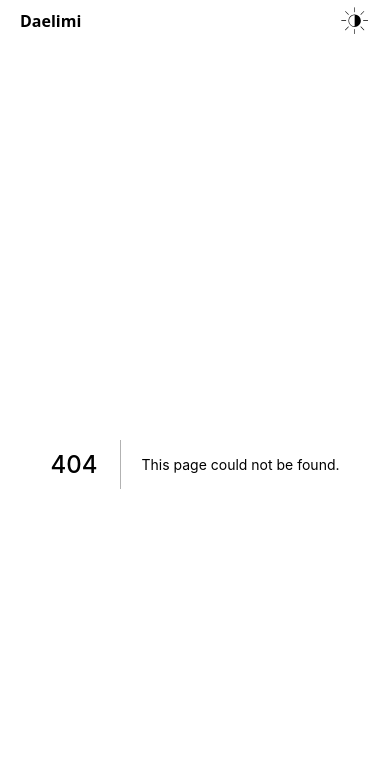
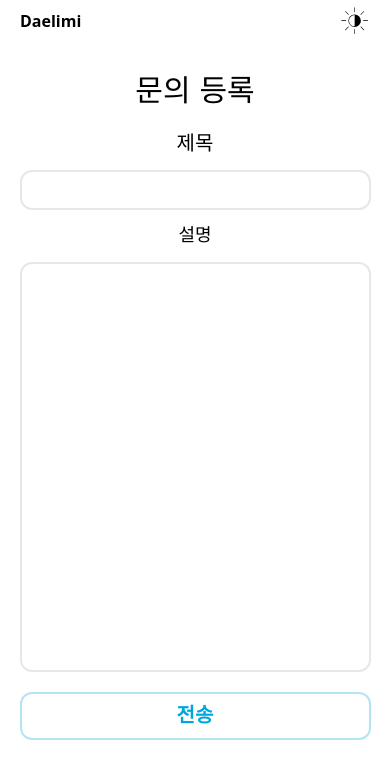
Before and after one commit to SOPLAY/Daelimi, a Next.js app: page /error_report_mobile in a window 390 px wide. Before the commit this address had no page. Shown: the top 778 px of the page. Built offline with nearby package versions, Linux system fonts and the light colour scheme.

Commit message:
[ error_report_mobile page add ] ( pages/error_report_mobile.js ) 에러 리포트 모바일 버전 추가

```diff
--- /dev/null
+++ b/pages/error_report_mobile.js
@@ -0,0 +1,114 @@
+import Head from "next/head";
+import { useRouter } from "next/router";
+import Script from "next/script";
+import { useState, useEffect, useRef } from "react";
+
+import { messgaeApi } from "../core/api/messageApi";
+
+import Back from "../public/image/back.svg";
+export default function ErrorReport() {
+  const router = useRouter();
+  const [inputs, setInputs] = useState({ title: "", message: "" });
+  const [sendingErrRepoState, setSendingErrRepoState] = useState(false);
+  //제목 ref
+  const titleRef = useRef();
+  //오류 내용 ref
+  const messageRef = useRef();
+
+  useEffect(() => {
+    const SendErrRepo = async () => {
+      let result = "";
+
+      if (inputs.message != "" && inputs.title != "") {
+        result = await messgaeApi({
+          isFilter: "404",
+          message: `${inputs.title}||${inputs.message}`,
+        });
+
+        const alertState =
+          result.data.answer === "isOK"
+            ? {
+                icon: "success",
+                title: "전송 성공",
+                text: "감사합니다. 문의주신 내용은 빠르게 해결해드리겠습니다",
+              }
+            : {
+                icon: "error",
+                title: "서버 접속 실패..",
+                text: "죄송합니다 대림대학교 동아리 ICC로 문의 부탁합니다!",
+              };
+
+        await Swal.fire({ icon: alertState.icon, title: alertState.title, text: alertState.text });
+      } else {
+        Swal.fire({
+          icon: "error",
+          title: "전송에 실패하였습니다!",
+          text: `${inputs.title === "" ? "제목" : "오류 내용"}을 작성해 주세요`,
+        });
+
+        //비어있는 값에 포커스 지정
+        inputs.title == "" ? titleRef.current.focus() : messageRef.current.focus();
+      }
+      setSendingErrRepoState(false);
+      return result;
+    };
+    sendingErrRepoState && SendErrRepo().then((res) => res && router.back());
+    // eslint-disable-next-line react-hooks/exhaustive-deps
+  }, [inputs, sendingErrRepoState]);
+
+  return (
+    <>
+      <Head>
+        <link rel="preconnect" href="https://fonts.googleapis.com" />
+        <link rel="preconnect" href="https://fonts.gstatic.com" crossOrigin />
+        <link href="https://fonts.googleapis.com/css2?family=Jua&display=swap" rel="stylesheet" />
+      </Head>
+
+      <div className="errorReportContainer h-[90%]  ">
+        <div className="goToBackButtonContainer w-[15%] mt-8"></div>
+        <div className="text-3xl flex justify-center mb-5  dark:text-white font-Jua">문의 등록</div>
+        <div className="w-full h-[90%]">
+          <p className=" flex justify-center mb-3  dark:text-white text-xl font-Jua">제목</p>
+          <div className="inputContainer flex justify-center ">
+            <input
+              className="w-[90%] rounded-xl text-lg px-2 py-1 focus:outline-[#00a6dd] border-2 dark:bg-neutral-300 dark:border-none"
+              ref={titleRef}
+              onChange={(e) => {
+                setInputs({
+                  ...inputs,
+                  title: e.target.value,
+                });
+              }}
+              value={inputs.title}
+            />
+          </div>
+
+          <p className="flex justify-center my-3 dark:text-white text-lg font-Jua ">설명</p>
+          <div className="flex justify-center h-[60%]">
+            <textarea
+              className="w-[90%] resize-none rounded-xl text-xl px-2 py-1 focus:outline-[#00a6dd] border-2 dark:bg-neutral-300 dark:border-none"
+              ref={messageRef}
+              onChange={(e) => {
+                setInputs({
+                  ...inputs,
+                  message: e.target.value,
+                });
+              }}
+              value={inputs.message}
+            />
+          </div>
+          <div className="flex justify-center mt-5">
+            <button
+              className="w-[90%] py-2 rounded-xl text-[#00a6dd] font-semibold text-xl duration-200 border-2 border-[#00a6dd]/30 font-Jua
+                        hover:bg-[#00a6dd]  hover:text-white focus:ring-2 focus:ring-offset-2 focus:ring-[#00a6dd] focus:outline-none
+                        hover:dark:text-white "
+              onClick={() => setSendingErrRepoState(true)}
+            >
+              전송
+            </button>
+          </div>
+        </div>
+      </div>
+    </>
+  );
+}
```
